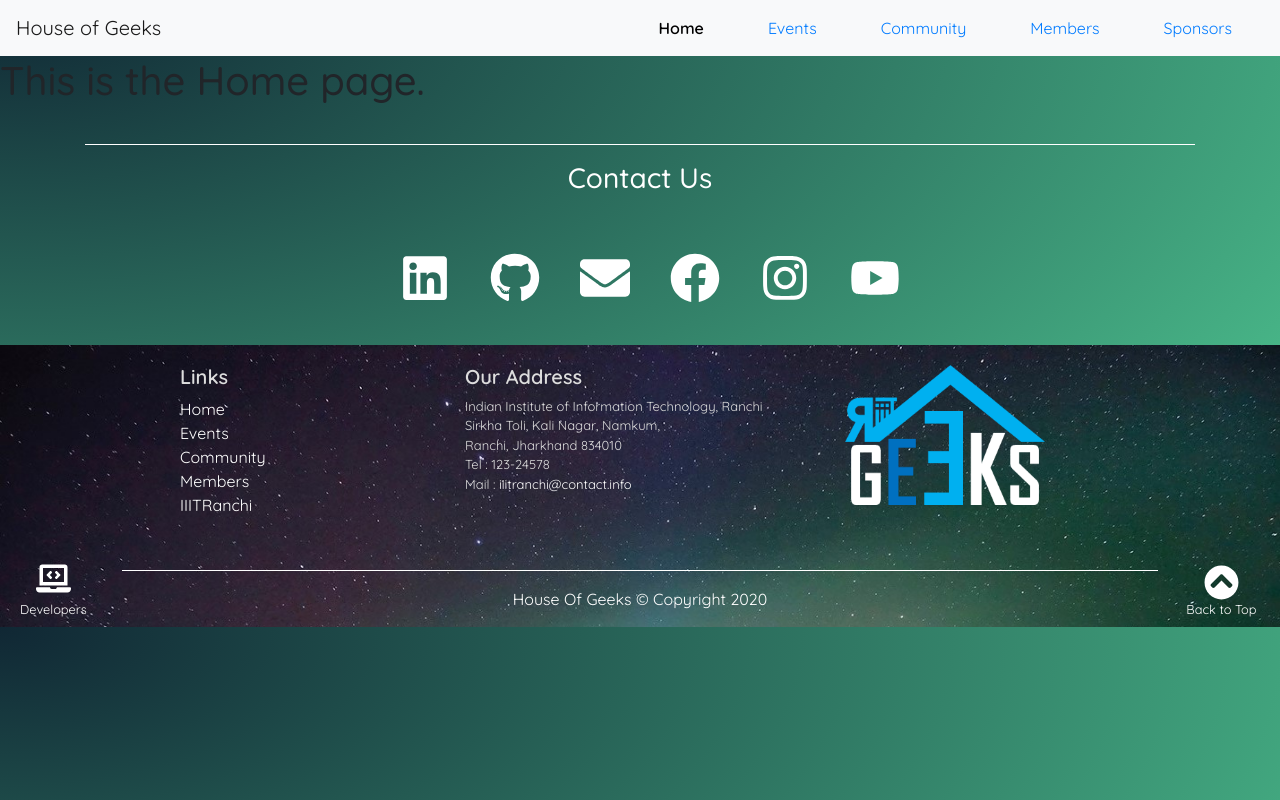
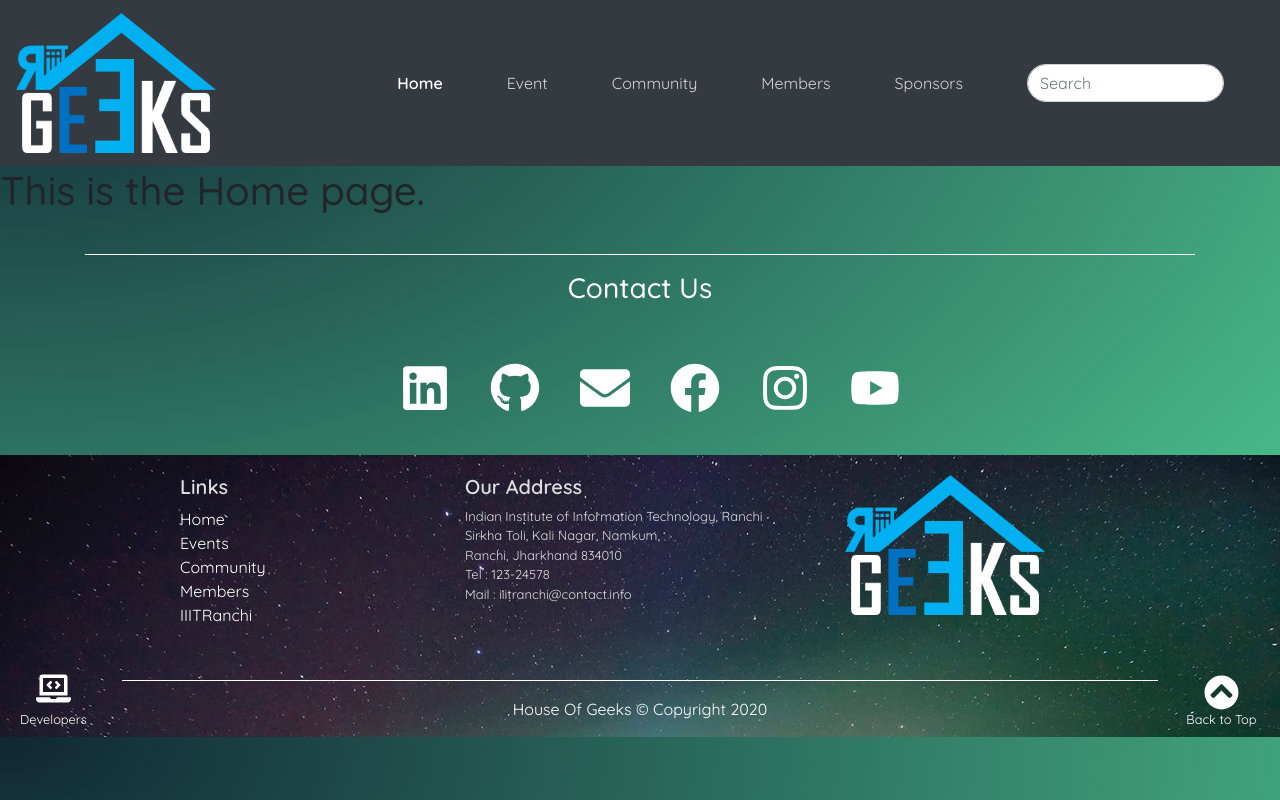
Before and after one commit to houseofgeeks/hg, a React (Create React App) app in the folder client/: page / in a window 1280 px wide. Built offline with nearby package versions, Linux system fonts and the light colour scheme.

Commit message:
Styled navbar (#20)
* Added bootstrap and jQuery

* Navbar styling and fixing active element (#16)

* Minor changes

* Update index.html

* Update index.html

* Navbar test

* Navbar opacity update

Testing after removing the opacity styling.

* Search bar removed in mobile view

```diff
--- a/client/public/index.html
+++ b/client/public/index.html
@@ -15,5 +15,9 @@
   <body>
     <noscript>You need to enable JavaScript to run this app.</noscript>
     <div id="root"></div>
+
+    <script src="https://code.jquery.com/jquery-3.4.1.slim.min.js" integrity="sha384-J6qa4849blE2+poT4WnyKhv5vZF5SrPo0iEjwBvKU7imGFAV0wwj1yYfoRSJoZ+n" crossorigin="anonymous"></script>
+    <script src="https://cdn.jsdelivr.net/npm/popper.js@1.16.0/dist/umd/popper.min.js" integrity="sha384-Q6E9RHvbIyZFJoft+2mJbHaEWldlvI9IOYy5n3zV9zzTtmI3UksdQRVvoxMfooAo" crossorigin="anonymous"></script>
+    <script src="https://stackpath.bootstrapcdn.com/bootstrap/4.4.1/js/bootstrap.min.js" integrity="sha384-wfSDF2E50Y2D1uUdj0O3uMBJnjuUD4Ih7YwaYd1iqfktj0Uod8GCExl3Og8ifwB6" crossorigin="anonymous"></script>
   </body>
 </html>
--- a/client/src/components/Navbar/Navbar.css
+++ b/client/src/components/Navbar/Navbar.css
@@ -1,4 +1,39 @@
+
+ a:hover, a:visited, a:link, a:active{
+    text-decoration: none;
+     color: inherit;
+ }
+
+.mr-sm-2{
+    border-radius:35px;
+    width:auto;
+}
+
+.logo{
+    height:30px;
+    width: auto;
+}
+.mr-sm-2{
+    border-radius:35px;
+    width:auto;
+}
 .navbar-component .active {
     font-weight: 900;
-    color: black;
+    color: white;
 }
+
+.nav-item{
+    color:#D3D3D3;
+}
+
+@media screen and (max-width: 960px){
+    #searchbar{
+        display:none;
+    }
+}
+
+@media screen and (min-width: 960px){
+    #searchbar{
+        display:block;
+    }
+}
--- a/client/src/components/Navbar/Navbar.js
+++ b/client/src/components/Navbar/Navbar.js
@@ -2,15 +2,27 @@ import React, { useState } from 'react';
 import 'bootstrap/dist/css/bootstrap.min.css';
 import './Navbar.css';
 import { Link } from 'react-router-dom';
+import logo from './hog.png';
 
 function Navbar() {
-    const [active, setActive] = useState('Home');
+    const currentloc = String(window.location);                             //Gets current URL
+    let currenttab = currentloc.substring(currentloc.lastIndexOf("/")+1);   //Gets current element from navbar
+
+    if(currenttab[currenttab.length-1] === '?')                        //When search bar is used, preventing bug of nothing being active in navbar
+    {
+        currenttab = currenttab.substring(0,currenttab.length-1);           //Removing ? sign when search bar used
+    }
+
+    if(currenttab.length === 0 ){                                           //When visiting home section
+        currenttab = "home";
+    }
+    const [active, setActive] = useState(currenttab);
     return (
         <div className="navbar-component">
-            <nav className="navbar navbar-expand-lg navbar-light bg-light">
+            <nav className="navbar navbar-expand-lg navbar-dark bg-dark">
 
                 <Link to ="/" id="navLink">
-                    <div className="navbar-brand">House of Geeks</div>
+                    <div className="navbar-brand"><img src={logo} className="logo" alt = "HouseOfGeeks logo"/></div>
                 </Link>
 
                 <button className="navbar-toggler" type="button" data-toggle="collapse"
@@ -24,49 +36,54 @@ function Navbar() {
 
                         <Link to ="/" id="navLink">
                             <hr className="d-md-none" />
-                            <li className={(active==='Home')?"nav-item mx-3 px-3 active":"nav-item mx-3 px-3"}
-                            onClick={() => setActive('Home')}>
+                            <li className={(active==='home')?"nav-item mx-3 px-3 active":"nav-item mx-3 px-3"}
+                            onClick={() => setActive('home')}>
                                 Home
                             </li>
                         </Link>
 
                         <Link to="/event" id="navLink">
                             <hr className="d-md-none" />
-                            <li className={(active==='Event')?"nav-item mx-3 px-3 active":"nav-item mx-3 px-3"}
-                             onClick={() => setActive('Event')}>
-                                Events
+                            <li className={(active==='event')?"nav-item mx-3 px-3 active":"nav-item mx-3 px-3"}
+                             onClick={() => setActive('event')}>
+                                Event
                             </li>
                         </Link>
 
                         <Link to ="/community" id="navLink">
                             <hr className="d-md-none" />
-                            <li className={(active==='Community')?"nav-item mx-3 px-3 active":"nav-item mx-3 px-3"}
-                            onClick={() => setActive('Community')}>
+                            <li className={(active==='community')?"nav-item mx-3 px-3 active":"nav-item mx-3 px-3"}
+                            onClick={() => setActive('community')}>
                                 Community
                             </li>
                         </Link>
 
                         <Link to ="/members" id="navLink">
                             <hr className="d-md-none" />
-                            <li className={(active==='Members')?"nav-item mx-3 px-3 active":"nav-item mx-3 px-3"}
-                            onClick={() => setActive('Members')}>
+                            <li className={(active==='members')?"nav-item mx-3 px-3 active":"nav-item mx-3 px-3"}
+                            onClick={() => setActive('members')}>
                                 Members
                             </li>
                         </Link>
 
                         <Link to ="/sponsors" id="navLink">
                             <hr className="d-md-none" />
-                            <li className={(active==='Sponsors')?"nav-item mx-3 px-3 active":"nav-item mx-3 px-3"}
-                            onClick={() => setActive('Sponsors')}>
+                            <li className={(active==='sponsors')?"nav-item mx-3 px-3 active":"nav-item mx-3 px-3"}
+                            onClick={() => setActive('sponsors')}>
                                 Sponsors
                             </li>
                         </Link>
 
                     </ul>
+
+                    <form className="form-inline mx-3 px-3 " id = "searchbar">
+                        <input className="form-control mr-sm-2" type="search" placeholder="Search" aria-label="Search"/>
+                    </form>
                 </div>
             </nav>
         </div>
     )
 }
 
+
 export default Navbar;
```
Also changed, not shown: client/src/components/Navbar/hog.png (added).
